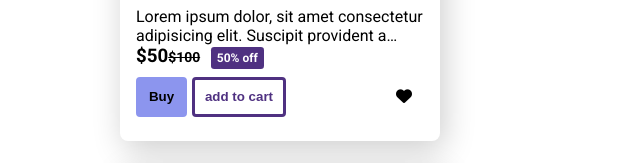
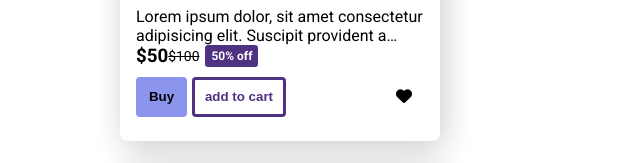
Before and after one commit to Sahil25061999/component-library, a plain HTML site: page component/card/card.html in a window 1280 px wide. Shown: the part 332-495 px from the top of the page, 0-640 px from the left. Drawn offline with Linux system fonts and the light colour scheme; grey boxes are pictures that could not be loaded.

Commit message:
style: minor style changes

```diff
--- a/component/card/card.css
+++ b/component/card/card.css
@@ -60,6 +60,12 @@
 
 .card-subheading {
   font-size: 14px;
+  white-space: nowrap;
+}
+
+.card-pricing {
+  display: flex;
+  align-items: center;
 }
 
 .card-og-price {
--- a/component/card/card.html
+++ b/component/card/card.html
@@ -42,10 +42,11 @@
             in ducimus est inventore totam.
           </p>
 
-          <h3 class="card-pricing">
-            $50<span class="card-og-price small-text">$100</span>
+          <div class="card-pricing">
+            <h3>$50</h3>
+            <span class="card-og-price small-text">$100</span>
             <span class="badge-text badge-sm badge-secondary">50% off</span>
-          </h3>
+          </div>
         </div>
         <div class="card-foot d-flex">
           <button class="btn btn-primary margin-r-5">Buy</button>
--- a/document.css
+++ b/document.css
@@ -217,7 +217,7 @@ iframe {
   .body {
     grid-template-columns: 1fr;
     grid-template-rows: min-content 1fr;
-    /* row-gap: 2rem; */
+    height: 100%;
   }
 
   .document-navbar {
@@ -229,6 +229,7 @@ iframe {
     display: flex;
     flex-direction: row;
     overflow-x: scroll;
+    overflow-y: hidden;
     height: min-content;
     padding: 0.8rem;
     width: 100vw;
```
